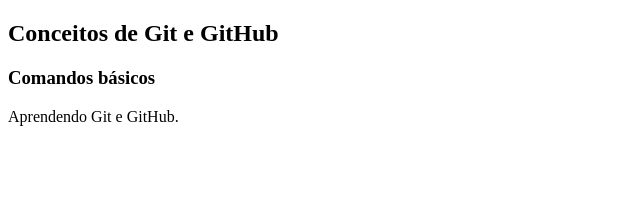
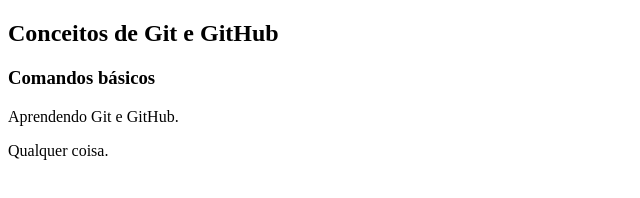
Before and after one commit to geovannaromig/aula_git, a plain HTML site: page index.html in a window 1280 px wide. Shown: the whole page, without its empty margins (0-640 px from the left). Drawn offline with Linux system fonts and the light colour scheme.

Commit message:
Nova demanda

```diff
--- a/index.html
+++ b/index.html
@@ -9,5 +9,6 @@
     <h2>Conceitos de Git e GitHub</h2>
     <h3>Comandos básicos</h3>
     <p>Aprendendo Git e GitHub.</p>
+    <p>Qualquer coisa.</p>
 </body>
 </html>
```
